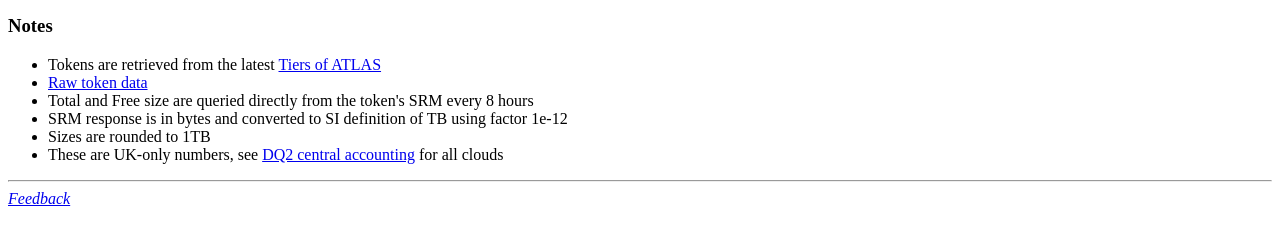
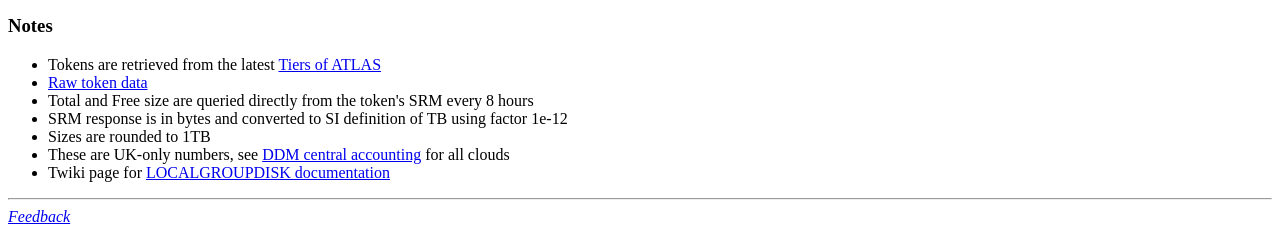
Before and after one commit to ptrlv/ukdata, a Django app: template templates/ukdata/front.html in a window 1280 px wide. Shown: the part 729-963 px from the top of the page. Before the commit the page ends 935 px from the top, so only its background shows below. Run offline with Django 3.2, Linux system fonts and the light colour scheme; the template is opened without the code that fills it, so the values that code supplies are empty; some libraries are stand-ins or nearby versions.

Commit message:
update link

```diff
--- a/templates/ukdata/front.html
+++ b/templates/ukdata/front.html
@@ -153,7 +153,8 @@ _GREEN = '99CC99'
 <li> Total and Free size are queried directly from the token's SRM every 8 hours
 <li> SRM response is in bytes and converted to SI definition of TB using factor 1e-12
 <li> Sizes are rounded to 1TB
-<li> These are UK-only numbers, see <a href="http://bourricot.cern.ch/dq2/">DQ2 central accounting</a> for all clouds
+<li> These are UK-only numbers, see <a href="http://adc-ddm-mon.cern.ch/ddmusr01/">DDM central accounting</a> for all clouds
+<li> Twiki page for <a href="https://twiki.cern.ch/twiki/bin/viewauth/AtlasComputing/UKLocalGroupDisk">LOCALGROUPDISK documentation</a>
 </ul>
 
 {% endblock %}
```
